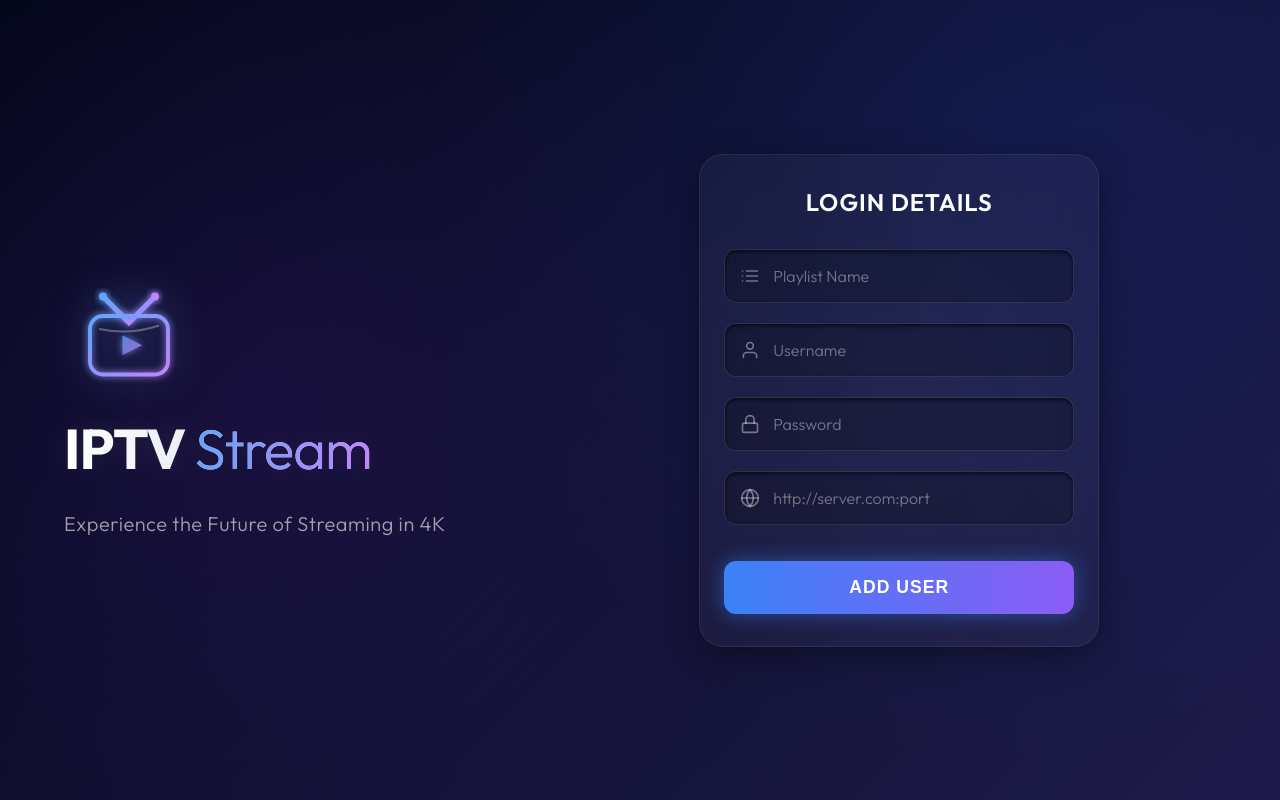
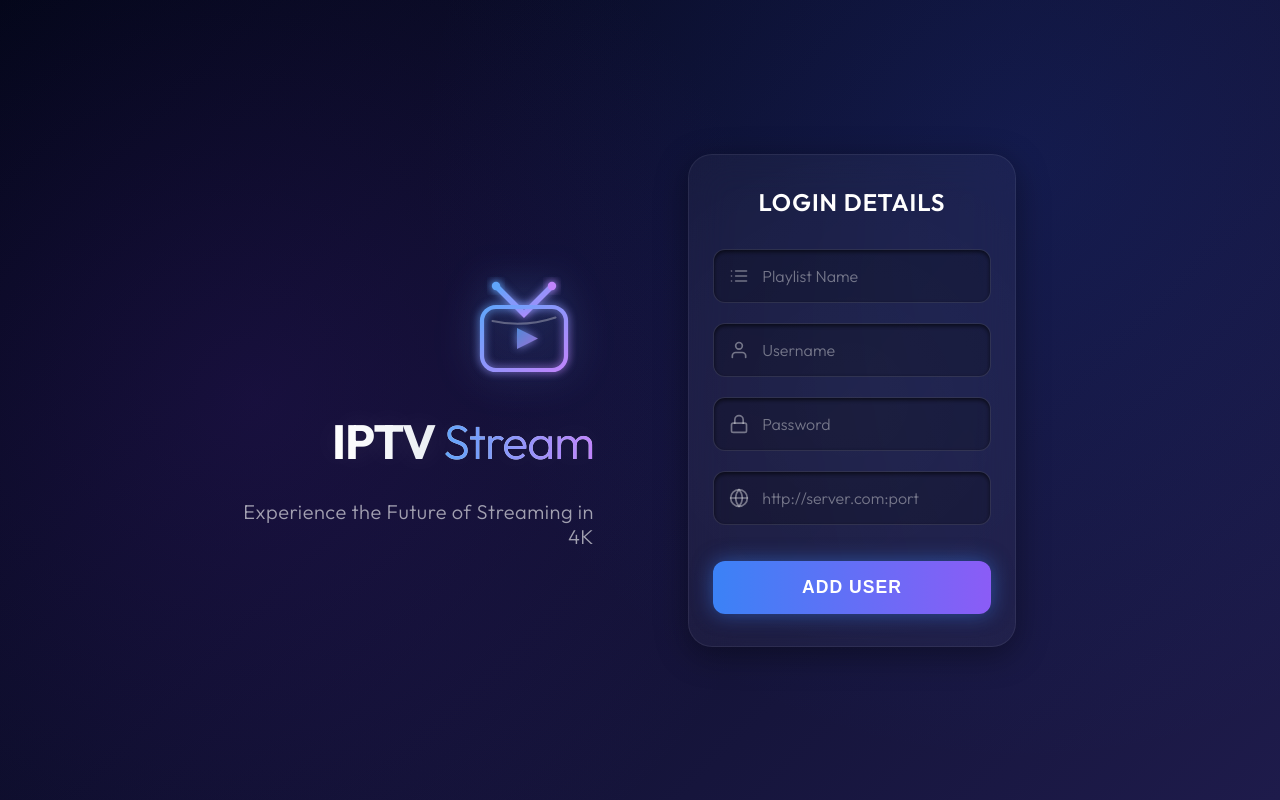
Before and after one commit to leeocopy/AXiptv, a React (Vite) app: page / in a window 1280 px wide. Built offline with nearby package versions, Linux system fonts and the light colour scheme.

Commit message:
Final Landscape fix: strictly center content, constrain width to 1000px, align logo/form to center gap

```diff
--- a/src/App.css
+++ b/src/App.css
@@ -1253,69 +1253,73 @@ html {
 
 /* Media Query for Landscape / TV / Tablet */
 /* Media Query for Landscape / TV / Tablet */
+/* Media Query for Landscape / TV / Tablet */
 @media (min-width: 768px),
 (orientation: landscape) {
   .app-container {
-    padding: 5%;
-    /* TV Safe Area */
-    align-items: center;
+    padding: 0;
+    /* Let content-wrapper handle spacing */
+    background-position: center;
   }
 
   .content-wrapper {
     flex-direction: row;
-    /* Horizontal layout */
     justify-content: center;
+    /* Center everything horizontally */
     align-items: center;
-    gap: 5%;
-    width: 100%;
-    max-width: 1400px;
-    padding: 0;
+    /* Center vertically */
+    gap: 60px;
+    /* Fixed gap keeps them together */
+    width: 95%;
+    max-width: 900px;
+    /* Tighter constraint */
+    padding: 40px;
+    margin: 0 auto;
   }
 
   .branding-section {
-    flex: 0 0 40%;
-    /* Takes 40% of width */
+    flex: 1;
+    /* Take available space but balanced */
     display: flex;
     flex-direction: column;
     justify-content: center;
-    align-items: flex-start;
-    /* Left align */
-    text-align: left;
+    align-items: flex-end;
+    /* Align towards center (Right) */
+    text-align: right;
     padding: 0;
   }
 
   .login-section {
-    flex: 0 0 50%;
-    /* Takes 50% of width */
+    flex: 1;
     display: flex;
-    justify-content: center;
+    justify-content: flex-start;
+    /* Align towards center (Left) */
     align-items: center;
+    padding: 0;
   }
 
   .glass-card {
     width: 100%;
-    max-width: 450px;
+    max-width: 380px;
+    /* Slightly tighter for landscape */
     max-height: 85vh;
-    /* Ensure it fits on screen vertical */
-    overflow-y: auto;
-    /* Scroll if it gets too tall */
     margin: 0;
   }
 
   .logo-container {
-    align-items: flex-start;
+    align-items: flex-end;
+    /* Align logo to right */
     max-width: 100%;
     margin-bottom: 1rem;
   }
 
   .tv-icon {
-    width: 130px;
-    /* Good size for TV */
+    width: 140px;
     margin-bottom: 0.5rem;
   }
 
   .brand-title {
-    font-size: 3.5rem;
+    font-size: 3rem;
     line-height: 1.1;
   }
 
```
